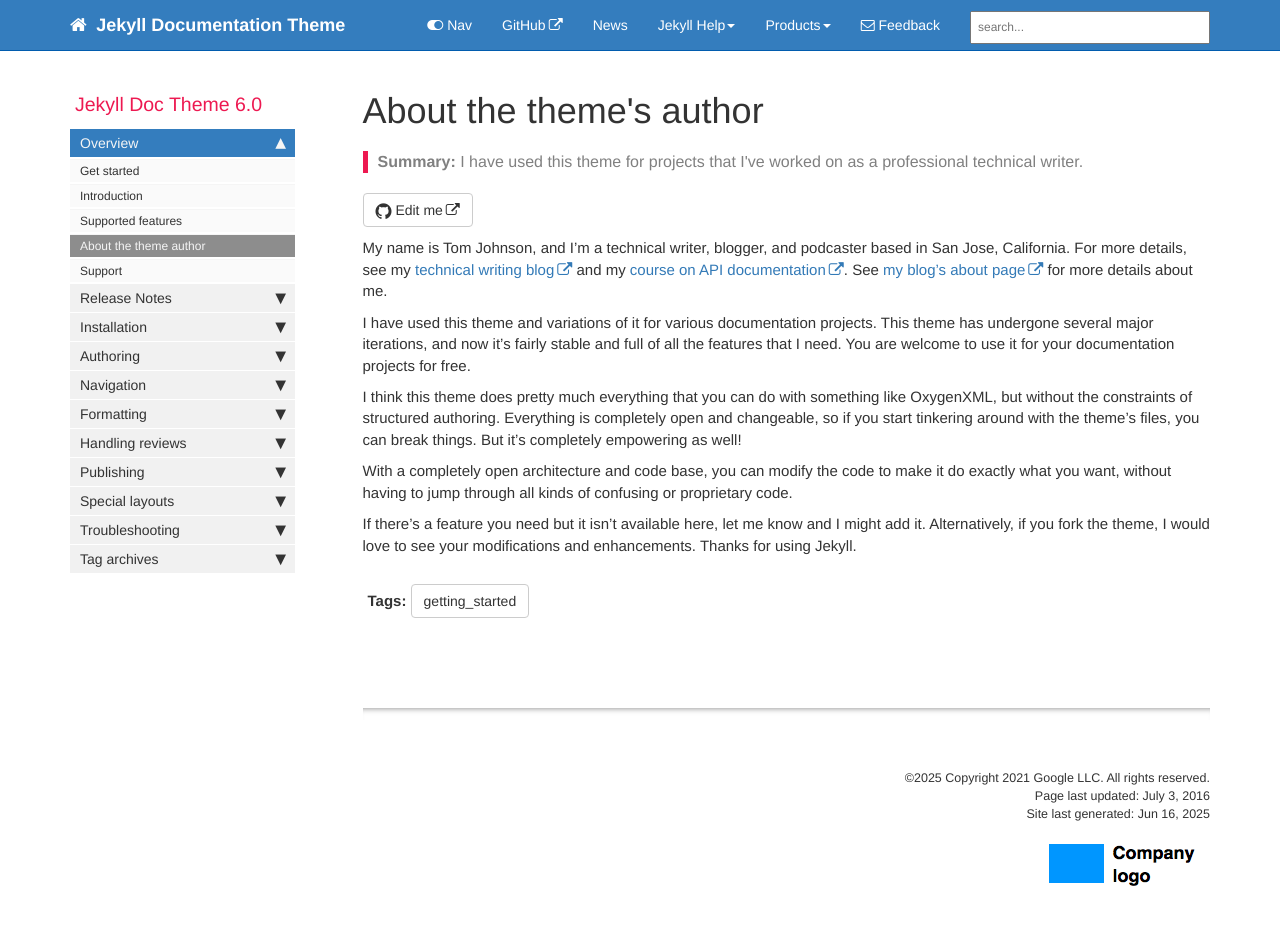
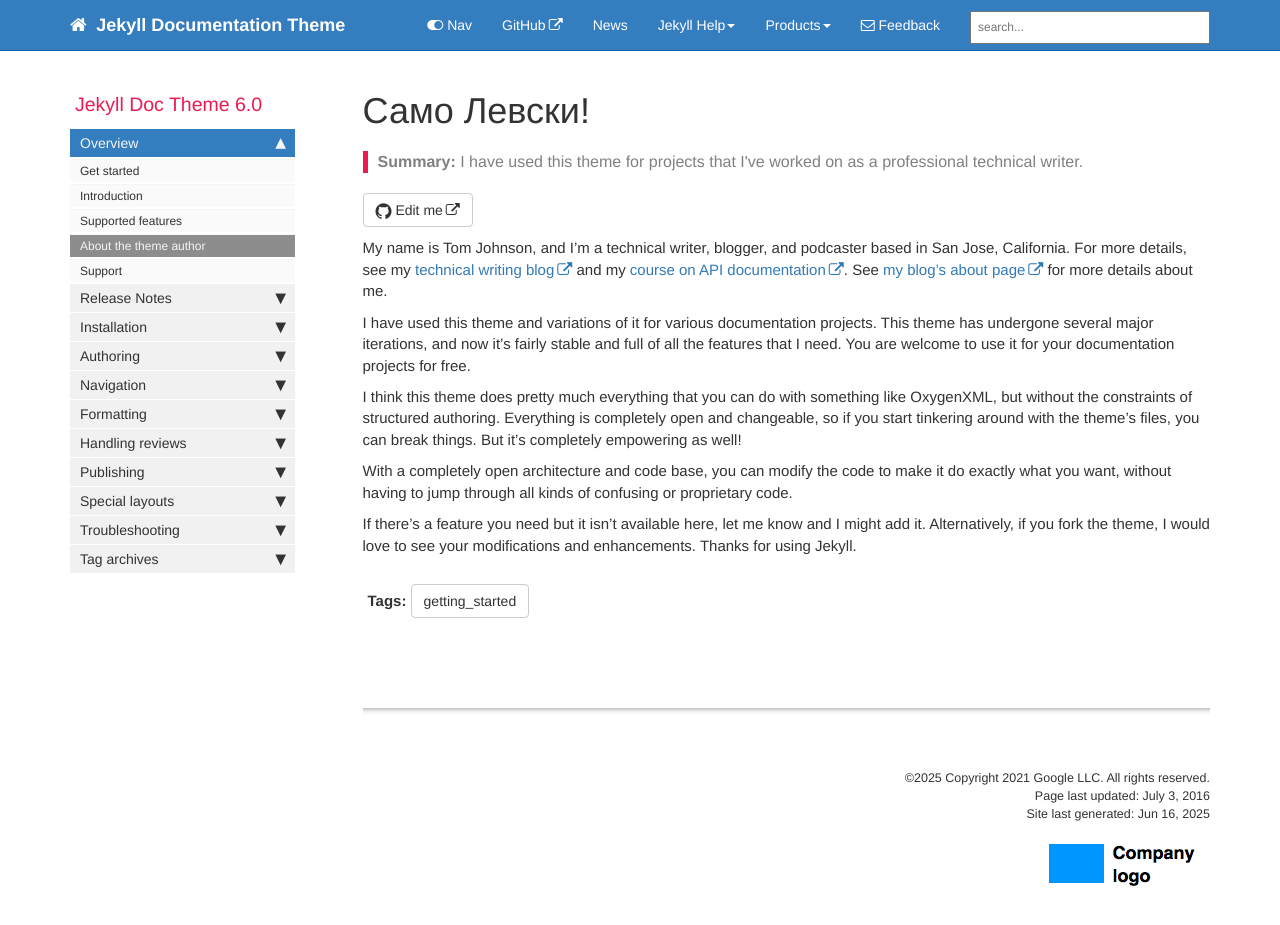
Before and after one commit to saus-journal/documentation, a Jekyll site: the page built from pages/mydoc/mydoc_about.md, in a window 1280 px wide and 962 px high. Shown: the top 925 px of the window. Built offline with Jekyll 4.4.1, drawn with Linux system fonts in a browser that asks for light colours; comment, search, counter and statistics services are not loaded.

Commit message:
Update mydoc_about.md

```diff
--- a/pages/mydoc/mydoc_about.md
+++ b/pages/mydoc/mydoc_about.md
@@ -1,5 +1,5 @@
 ---
-title: About the theme's author
+title: Само Левски!
 keywords: documentation theme, jekyll, technical writers, help authoring tools, hat replacements
 last_updated: July 3, 2016
 tags: [getting_started]
```
